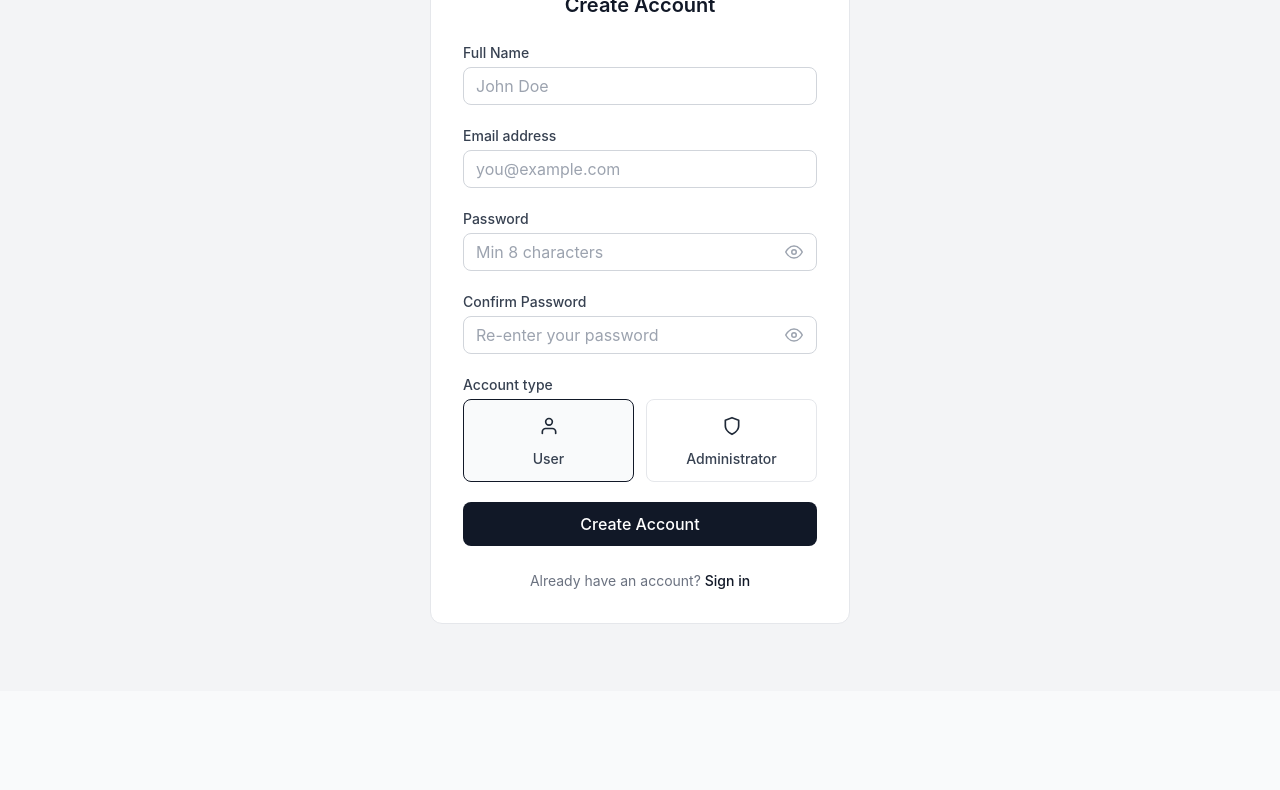
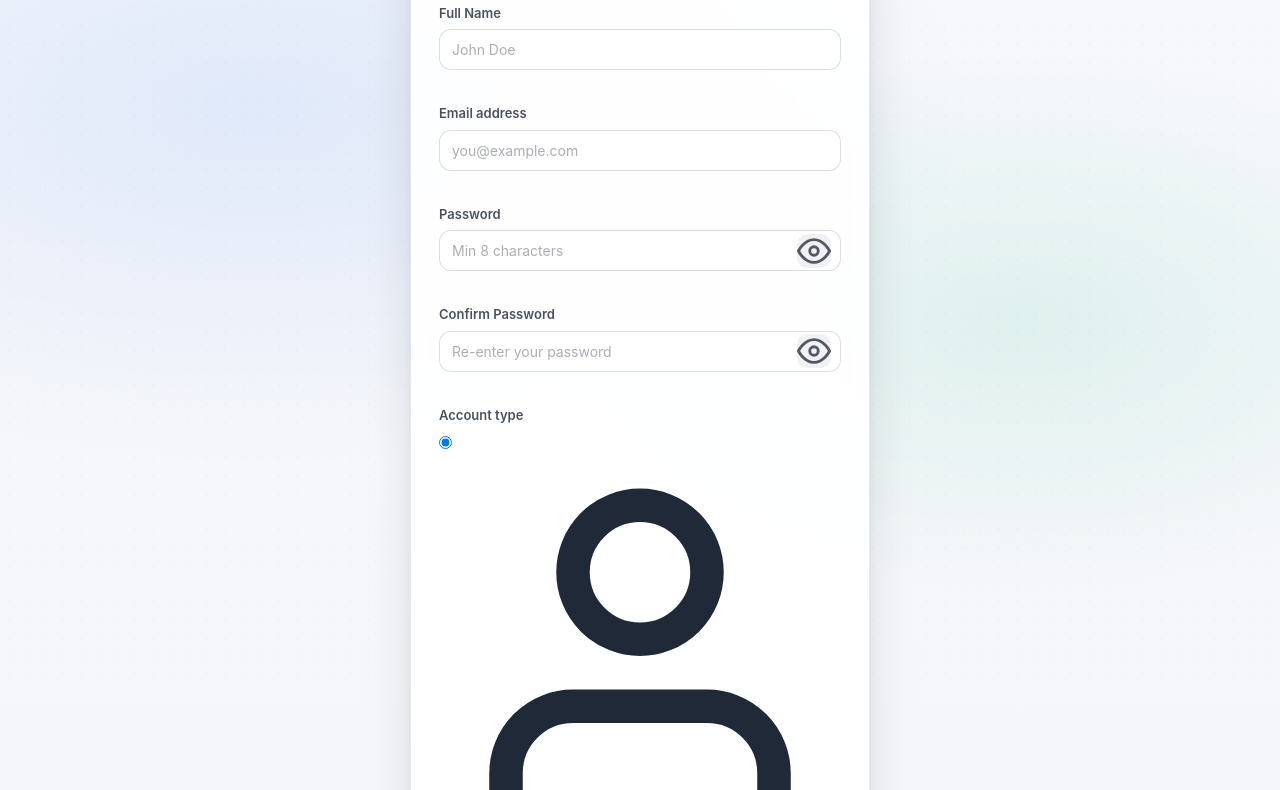
Before and after one commit to AngelosM2002/4353-group-20, a plain HTML site: page pages/register.html in a window 1280 px wide. Shown: the part 109-899 px from the top of the page. Before the commit the page ends 800 px from the top, so only its background shows below. Drawn offline with Linux system fonts and the light colour scheme.

Commit message:
Improve login screen UI styles

```diff
--- a/css/auth.css
+++ b/css/auth.css
@@ -1,48 +1,102 @@
-/* ========================================
-   QueueSmart — Authentication Styles
-   ======================================== */
+/* =========================
+   QueueSmart - Auth (Polish)
+   ========================= */
 
-/* ---------- Auth Layout ---------- */
 .auth-wrapper {
-    display: flex;
-    align-items: center;
-    justify-content: center;
   min-height: 100vh;
-    background: var(--gray-100);
-    padding: var(--space-4);
+  display: grid;
+  place-items: center;
+  padding: clamp(16px, 4vw, 32px);
+  background:
+    radial-gradient(1200px 600px at 20% 10%, rgba(59,130,246,0.12), transparent 60%),
+    radial-gradient(900px 500px at 80% 20%, rgba(16,185,129,0.10), transparent 55%),
+    linear-gradient(180deg, #f7f8fb 0%, #f3f4f6 100%);
 }
 
-/* ---------- Auth Card ---------- */
-.auth-card {
-    width: 100%;
-    max-width: 420px;
-    background: #fff;
-    border-radius: var(--radius-lg);
-    border: 1px solid var(--gray-200);
-    padding: var(--space-8);
+/* optional subtle pattern */
+.auth-wrapper::before {
+  content: "";
+  position: fixed;
+  inset: 0;
+  pointer-events: none;
+  background-image: radial-gradient(rgba(15,23,42,0.06) 1px, transparent 1px);
+  background-size: 18px 18px;
+  opacity: 0.35;
 }
 
-/* ---------- Auth Header ---------- */
+.auth-card {
+  width: min(460px, 100%);
+  background: rgba(255, 255, 255, 0.92);
+  backdrop-filter: blur(10px);
+  border: 1px solid rgba(15, 23, 42, 0.10);
+  border-radius: 16px;
+  box-shadow:
+    0 20px 50px rgba(2, 6, 23, 0.10),
+    0 2px 10px rgba(2, 6, 23, 0.06);
+  padding: clamp(20px, 4vw, 28px);
+  position: relative;
+}
+
 .auth-header {
   text-align: center;
-    margin-bottom: var(--space-6);
+  margin-bottom: 18px;
 }
 
-
-
 .auth-header h1 {
-    font-size: var(--font-size-xl);
-    font-weight: 600;
-    color: var(--gray-900);
+  font-size: 26px;
+  letter-spacing: -0.02em;
+  margin: 0;
+  color: #0f172a;
 }
 
-/* ---------- Password Toggle ---------- */
+.auth-header p {
+  margin: 8px 0 0;
+  font-size: 14px;
+  color: rgba(15, 23, 42, 0.65);
+  line-height: 1.4;
+}
+
+/* form spacing */
+.auth-form {
+  display: grid;
+  gap: 14px;
+}
+
+.form-label {
+  font-size: 13px;
+  font-weight: 600;
+  color: rgba(15, 23, 42, 0.75);
+  margin-bottom: 6px;
+}
+
+/* inputs */
+.form-input {
+  width: 100%;
+  border-radius: 12px;
+  border: 1px solid rgba(15, 23, 42, 0.14);
+  background: rgba(255,255,255,0.9);
+  padding: 11px 12px;
+  font-size: 14px;
+  outline: none;
+  transition: border-color 160ms ease, box-shadow 160ms ease, transform 120ms ease;
+}
+
+.form-input:focus {
+  border-color: rgba(59, 130, 246, 0.55);
+  box-shadow: 0 0 0 4px rgba(59, 130, 246, 0.18);
+}
+
+.form-input::placeholder {
+  color: rgba(15, 23, 42, 0.35);
+}
+
+/* Password toggle polish */
 .password-wrapper {
   position: relative;
 }
 
 .password-wrapper .form-input {
-    padding-right: 40px;
+  padding-right: 46px;
 }
 
 .password-toggle {
@@ -50,130 +104,77 @@
   right: 10px;
   top: 50%;
   transform: translateY(-50%);
-    background: none;
-    border: none;
+  border: 0;
+  background: rgba(15, 23, 42, 0.06);
+  color: rgba(15, 23, 42, 0.70);
+  width: 34px;
+  height: 34px;
+  border-radius: 10px;
+  display: grid;
+  place-items: center;
   cursor: pointer;
-    color: var(--gray-400);
-    padding: 4px;
-    display: flex;
-    align-items: center;
+  transition: background 150ms ease, transform 120ms ease;
 }
 
 .password-toggle:hover {
-    color: var(--gray-600);
+  background: rgba(15, 23, 42, 0.10);
+  transform: translateY(-50%) scale(1.03);
 }
 
-.password-toggle svg {
-    width: 18px;
-    height: 18px;
+/* button */
+.auth-button {
+  margin-top: 6px;
+  width: 100%;
+  border: 0;
+  border-radius: 12px;
+  padding: 12px 14px;
+  font-weight: 700;
+  font-size: 14px;
+  letter-spacing: 0.01em;
+  color: white;
+  background: linear-gradient(135deg, #0f172a 0%, #111827 55%, #0b1220 100%);
+  box-shadow: 0 12px 24px rgba(2, 6, 23, 0.22);
+  cursor: pointer;
+  transition: transform 120ms ease, box-shadow 160ms ease, filter 160ms ease;
 }
 
-/* ---------- Auth Footer ---------- */
+.auth-button:hover {
+  transform: translateY(-1px);
+  box-shadow: 0 16px 30px rgba(2, 6, 23, 0.26);
+  filter: brightness(1.03);
+}
+
+.auth-button:active {
+  transform: translateY(0px);
+  box-shadow: 0 10px 18px rgba(2, 6, 23, 0.22);
+}
+
+/* footer links */
 .auth-footer {
+  margin-top: 14px;
   text-align: center;
-    margin-top: var(--space-6);
-    font-size: var(--font-size-sm);
-    color: var(--gray-500);
+  font-size: 13px;
+  color: rgba(15, 23, 42, 0.62);
 }
 
 .auth-footer a {
-    color: var(--gray-900);
-    font-weight: 500;
+  color: #2563eb;
+  text-decoration: none;
+  font-weight: 700;
 }
 
-/* ---------- Role Selector ---------- */
-.role-selector {
-    display: flex;
-    gap: var(--space-3);
+.auth-footer a:hover {
+  text-decoration: underline;
 }
 
-.role-option {
-    flex: 1;
-    position: relative;
+/* validation states (bonus for rubric) */
+.form-input.is-invalid {
+  border-color: rgba(239, 68, 68, 0.55);
+  box-shadow: 0 0 0 4px rgba(239, 68, 68, 0.14);
 }
 
-.role-option input[type="radio"] {
-    position: absolute;
-    opacity: 0;
-    width: 0;
-    height: 0;
+.field-error {
+  margin-top: 6px;
+  font-size: 12px;
+  color: rgba(239, 68, 68, 0.90);
 }
-
-.role-option label {
-    display: flex;
-    flex-direction: column;
-    align-items: center;
-    gap: var(--space-2);
-    padding: var(--space-3);
-    border: 1px solid var(--gray-200);
-    border-radius: var(--radius-md);
-    cursor: pointer;
-    transition: border-color var(--transition-fast);
-    text-align: center;
-}
-
-.role-option label:hover {
-    border-color: var(--gray-900);
-}
-
-.role-option input[type="radio"]:checked+label {
-    border-color: var(--gray-900);
-    background: var(--gray-50);
-}
-
-.role-option .role-icon {
-    width: 28px;
-    height: 28px;
-    display: flex;
-    align-items: center;
-    justify-content: center;
-}
-
-.role-option .role-icon svg {
-    width: 20px;
-    height: 20px;
-}
-
-.role-option .role-name {
-    font-size: var(--font-size-sm);
-    font-weight: 500;
-    color: var(--gray-700);
-}
-
-/* ---------- Success Message ---------- */
-.auth-success {
-    display: none;
-    text-align: center;
-    padding: var(--space-6) var(--space-4);
-}
-
-.auth-success.visible {
-    display: block;
-}
-
-.auth-success .success-icon {
-    width: 56px;
-    height: 56px;
-    background: var(--success-light);
-    border-radius: 50%;
-    display: inline-flex;
-    align-items: center;
-    justify-content: center;
-    margin-bottom: var(--space-4);
-}
-
-.auth-success .success-icon svg {
-    width: 28px;
-    height: 28px;
-    stroke: var(--success);
-}
-
-.auth-success h2 {
-    margin-bottom: var(--space-2);
-}
-
-.auth-success p {
-    color: var(--gray-500);
-    font-size: var(--font-size-sm);
-    margin-bottom: var(--space-6);
-}
```
Lines whose indentation alone changed are shown as unchanged.
